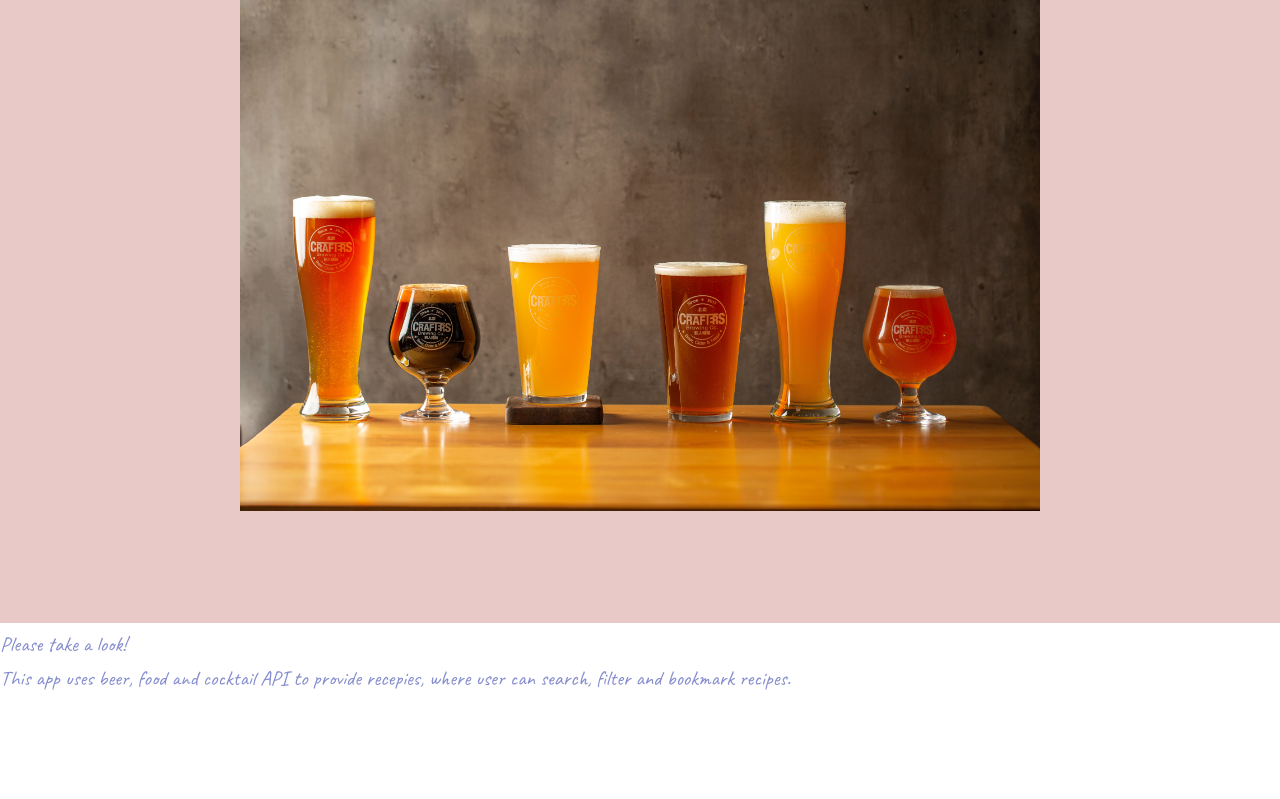
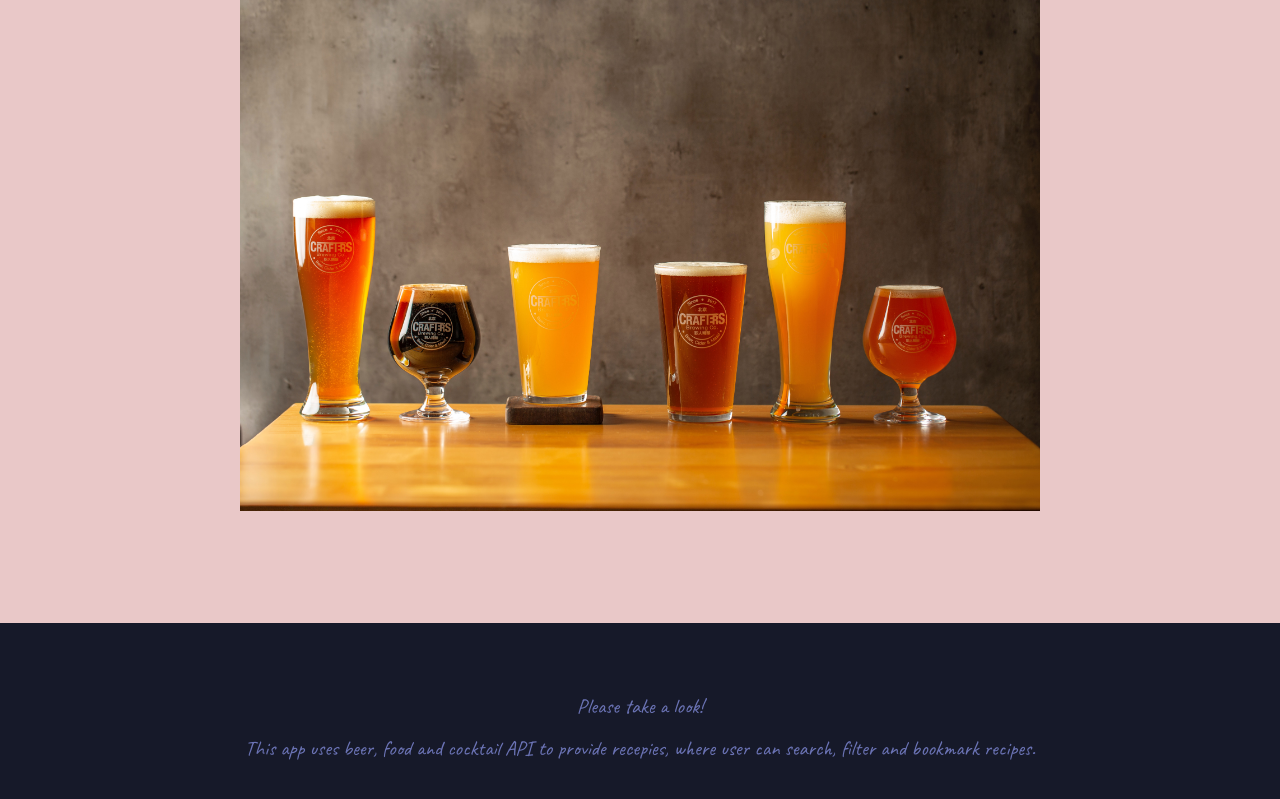
Before and after one commit to Ljusaj123/Recepies-App, a React (Create React App) app: page / in a window 1280 px wide. Shown: the part 2145-2944 px from the top of the page. Before the commit the page ends 2844 px from the top, so only its background shows below. Built offline with nearby package versions, Linux system fonts and the light colour scheme.

Commit message:
scss in css

```diff
--- a/src/styles/css/styles.css
+++ b/src/styles/css/styles.css
@@ -221,3 +221,31 @@ header .header-container .header-info {
   border-bottom: 2px solid rgba(118, 127, 199, 0.89);
   text-align: center;
 }
+
+footer {
+  height: 20vh;
+  background-color: #161929;
+  padding: 1.5rem;
+}
+
+footer .footer-container {
+  width: 100%;
+  height: 100%;
+  display: -webkit-box;
+  display: -ms-flexbox;
+  display: flex;
+  -webkit-box-pack: center;
+      -ms-flex-pack: center;
+          justify-content: center;
+  -webkit-box-align: center;
+      -ms-flex-align: center;
+          align-items: center;
+  -webkit-box-orient: vertical;
+  -webkit-box-direction: normal;
+      -ms-flex-direction: column;
+          flex-direction: column;
+}
+
+footer .footer-container p {
+  text-align: center;
+}
```
